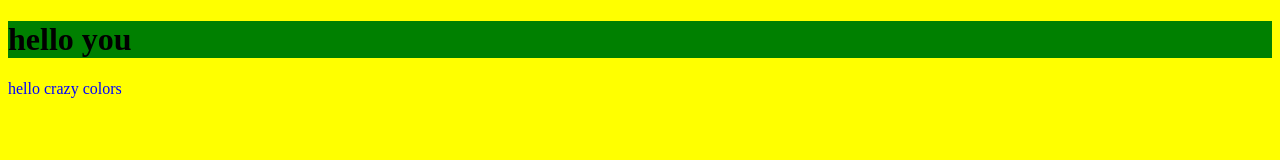
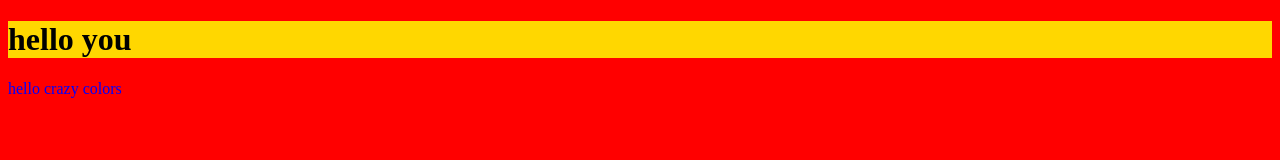
Before and after one commit to Howord123/playlist, a plain HTML site: page index.html in a window 1280 px wide. Drawn offline with Linux system fonts and the light colour scheme.

Commit message:
best color

```diff
--- a/styles.css
+++ b/styles.css
@@ -1,9 +1,9 @@
 body {
-    background-color: yellow;
+    background-color: red;
 }
 
 h1 {
-    background-color: green;
+    background-color: gold;
 }
 
 p {
```
